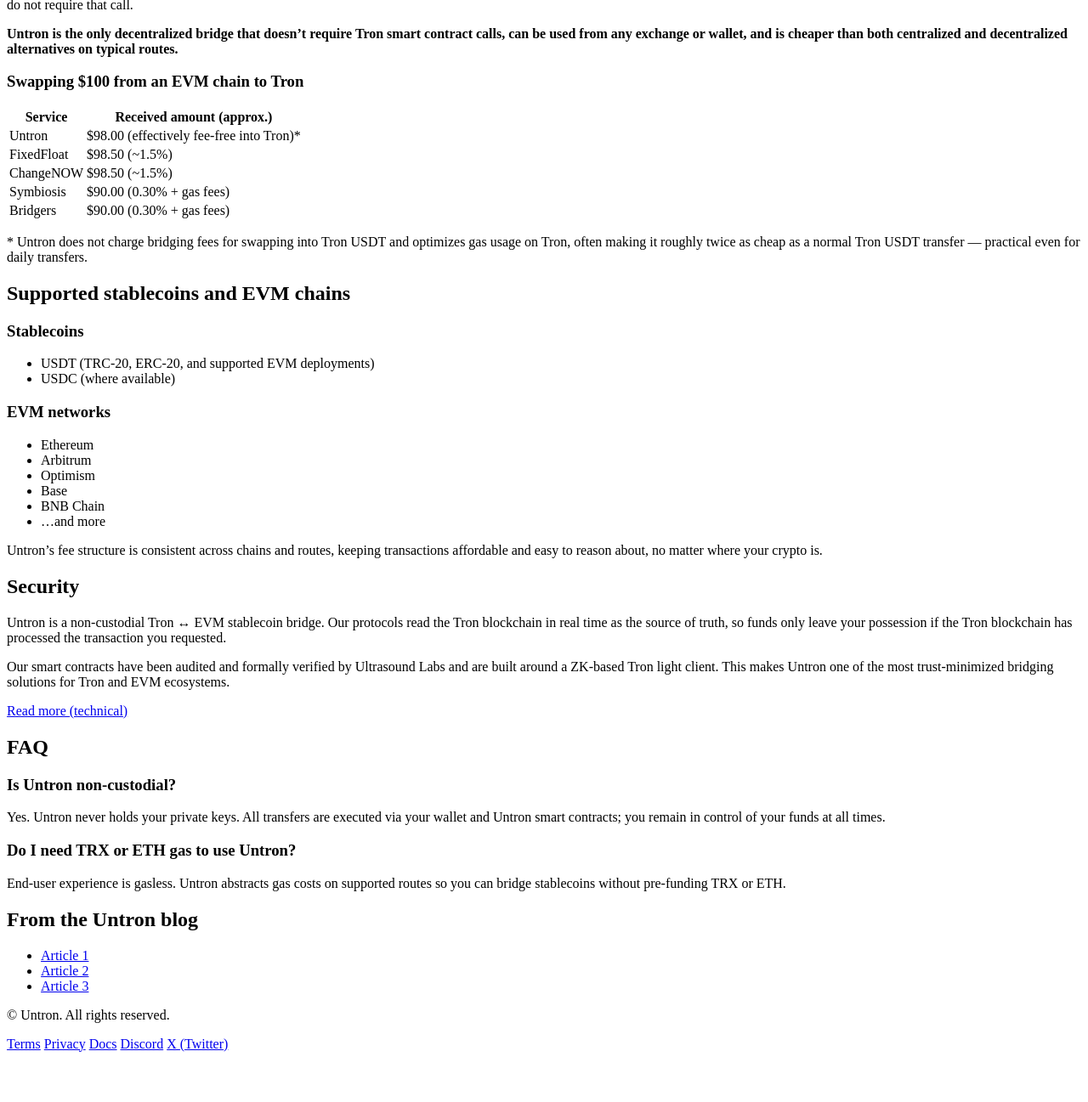
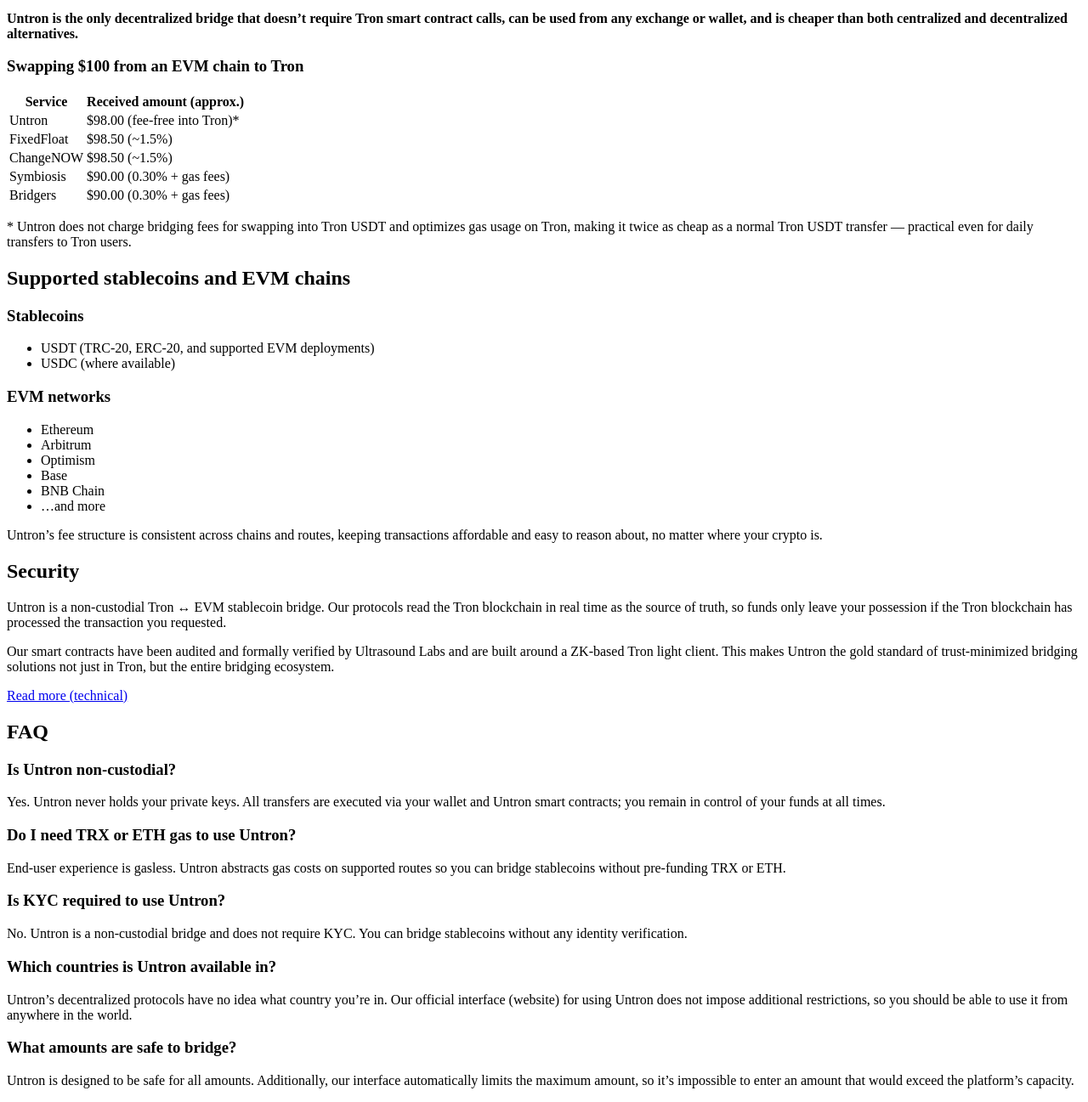
Before and after one commit to ultrasoundlabs/untron-interface, an Astro site in the folder apps/landing/: page / in a window 1280 px wide. Shown: the part 1303-2600 px from the top of the page at 85% size. Before the commit the page ends 2549 px from the top, so only its background shows below. Built offline with nearby package versions, Linux system fonts and the light colour scheme; Astro itself is replaced by a stand-in of ours.

Commit message:
feat(landing): more FAQ elements

```diff
--- a/apps/landing/src/components/Landing.astro
+++ b/apps/landing/src/components/Landing.astro
@@ -166,6 +166,15 @@
     <h3>{t.faqGasQuestion}</h3>
     <p>{t.faqGasAnswer}</p>
 
+    <h3>{t.faqIsKycRequiredQuestion}</h3>
+    <p>{t.faqIsKycRequiredAnswer}</p>
+
+    <h3>{t.faqAvailableCountriesQuestion}</h3>
+    <p>{t.faqAvailableCountriesAnswer}</p>
+
+    <h3>{t.faqWhatAmountsAreSafeQuestion}</h3>
+    <p>{t.faqWhatAmountsAreSafeAnswer}</p>
+
     <!-- etc, add more later -->
   </section>
 
--- a/apps/landing/src/i18n/en.ts
+++ b/apps/landing/src/i18n/en.ts
@@ -32,7 +32,7 @@
   forUsersParagraph1:
     'Untron is a web-based platform you can use from any exchange or wallet to send stablecoins between Tron (TRC-20) and dozens of popular EVM chains. It’s gasless for end users — you don’t need ETH, TRX, or BNB to use it — and it’s incredibly cheap.',
   forUsersParagraph2:
-    'For example, swapping USDT to a Tron address often costs around $2, typically about twice as cheap as sending USDT directly on Tron. Exact fees may vary; always check the app for current pricing.',
+    'For example, swapping USDT to a Tron address is exactly $2 (just gas fees) without any additional fees — about twice as cheap as sending USDT directly on Tron.',
   forUsersParagraph3:
     'In short, Untron connects cheap and convenient EVM chains to Tron’s vast payments ecosystem, letting you benefit from both.',
   forUsersCta: 'Try Untron',
@@ -41,7 +41,7 @@
   forBusinessesHeading:
     'For businesses: rebalance stablecoin liquidity between Tron and EVM at scale',
   forBusinessesParagraph1:
-    'From payment merchants and rails to Argentinian cuevas and OTC desks, Untron is the way to rebalance stablecoin liquidity across chains worldwide. Move millions of dollars in minutes between Tron and EVM chains, without relying on centralized exchanges.',
+    'From payment merchants and rails to OTC desks and Argentinian cuevas, Untron is the way to rebalance stablecoin liquidity across chains worldwide. Move millions of dollars in minutes between Tron and EVM chains, without relying on centralized exchanges.',
   forBusinessesParagraph2:
     'Fully audited contracts and a trust-minimized design ensure that funds can be bridged with no arbitrary limits or restrictions.',
   forBusinessesCtaBridgeNow: 'Bridge now',
@@ -79,15 +79,15 @@
   feesFootnote1:
     '* Most decentralized bridges like Symbiosis and Bridgers require a smart contract call on Tron, which costs around $5 in TRX gas fees. FixedFloat and ChangeNOW are centralized exchanges and do not require that call.',
   feesFootnote2:
-    'Untron is the only decentralized bridge that doesn’t require Tron smart contract calls, can be used from any exchange or wallet, and is cheaper than both centralized and decentralized alternatives on typical routes.',
+    'Untron is the only decentralized bridge that doesn’t require Tron smart contract calls, can be used from any exchange or wallet, and is cheaper than both centralized and decentralized alternatives.',
 
   feesEvmToTronHeading: 'Swapping $100 from an EVM chain to Tron',
   feesRowUntronEvmToTron: 'Untron',
-  feesRowUntronEvmToTronValue: '$98.00 (effectively fee-free into Tron)*',
+  feesRowUntronEvmToTronValue: '$98.00 (fee-free into Tron)*',
   feesRowSymbiosisEvmToTronValue: '$90.00 (0.30% + gas fees)',
   feesRowBridgersEvmToTronValue: '$90.00 (0.30% + gas fees)',
   feesFootnote3:
-    '* Untron does not charge bridging fees for swapping into Tron USDT and optimizes gas usage on Tron, often making it roughly twice as cheap as a normal Tron USDT transfer — practical even for daily transfers.',
+    '* Untron does not charge bridging fees for swapping into Tron USDT and optimizes gas usage on Tron, making it twice as cheap as a normal Tron USDT transfer — practical even for daily transfers to Tron users.',
 
   // Supported assets / chains
   chainsHeading: 'Supported stablecoins and EVM chains',
@@ -109,7 +109,7 @@
   securityParagraph1:
     'Untron is a non-custodial Tron ↔ EVM stablecoin bridge. Our protocols read the Tron blockchain in real time as the source of truth, so funds only leave your possession if the Tron blockchain has processed the transaction you requested.',
   securityParagraph2:
-    'Our smart contracts have been audited and formally verified by Ultrasound Labs and are built around a ZK-based Tron light client. This makes Untron one of the most trust-minimized bridging solutions for Tron and EVM ecosystems.',
+    'Our smart contracts have been audited and formally verified by Ultrasound Labs and are built around a ZK-based Tron light client. This makes Untron the gold standard of trust-minimized bridging solutions not just in Tron, but the entire bridging ecosystem.',
   securityCtaTechnical: 'Read more (technical)',
 
   // FAQ
@@ -120,6 +120,15 @@
   faqGasQuestion: 'Do I need TRX or ETH gas to use Untron?',
   faqGasAnswer:
     'End-user experience is gasless. Untron abstracts gas costs on supported routes so you can bridge stablecoins without pre-funding TRX or ETH.',
+  faqIsKycRequiredQuestion: 'Is KYC required to use Untron?',
+  faqIsKycRequiredAnswer:
+    'No. Untron is a non-custodial bridge and does not require KYC. You can bridge stablecoins without any identity verification.',
+  faqAvailableCountriesQuestion: 'Which countries is Untron available in?',
+  faqAvailableCountriesAnswer:
+    'Untron’s decentralized protocols have no idea what country you’re in. Our official interface (website) for using Untron does not impose additional restrictions, so you should be able to use it from anywhere in the world.',
+  faqWhatAmountsAreSafeQuestion: 'What amounts are safe to bridge?',
+  faqWhatAmountsAreSafeAnswer:
+    'Untron is designed to be safe for all amounts. Additionally, our interface automatically limits the maximum amount, so it’s impossible to enter an amount that would exceed the platform’s capacity.',
 
   // Blog
   blogHeading: 'From the Untron blog',
```
